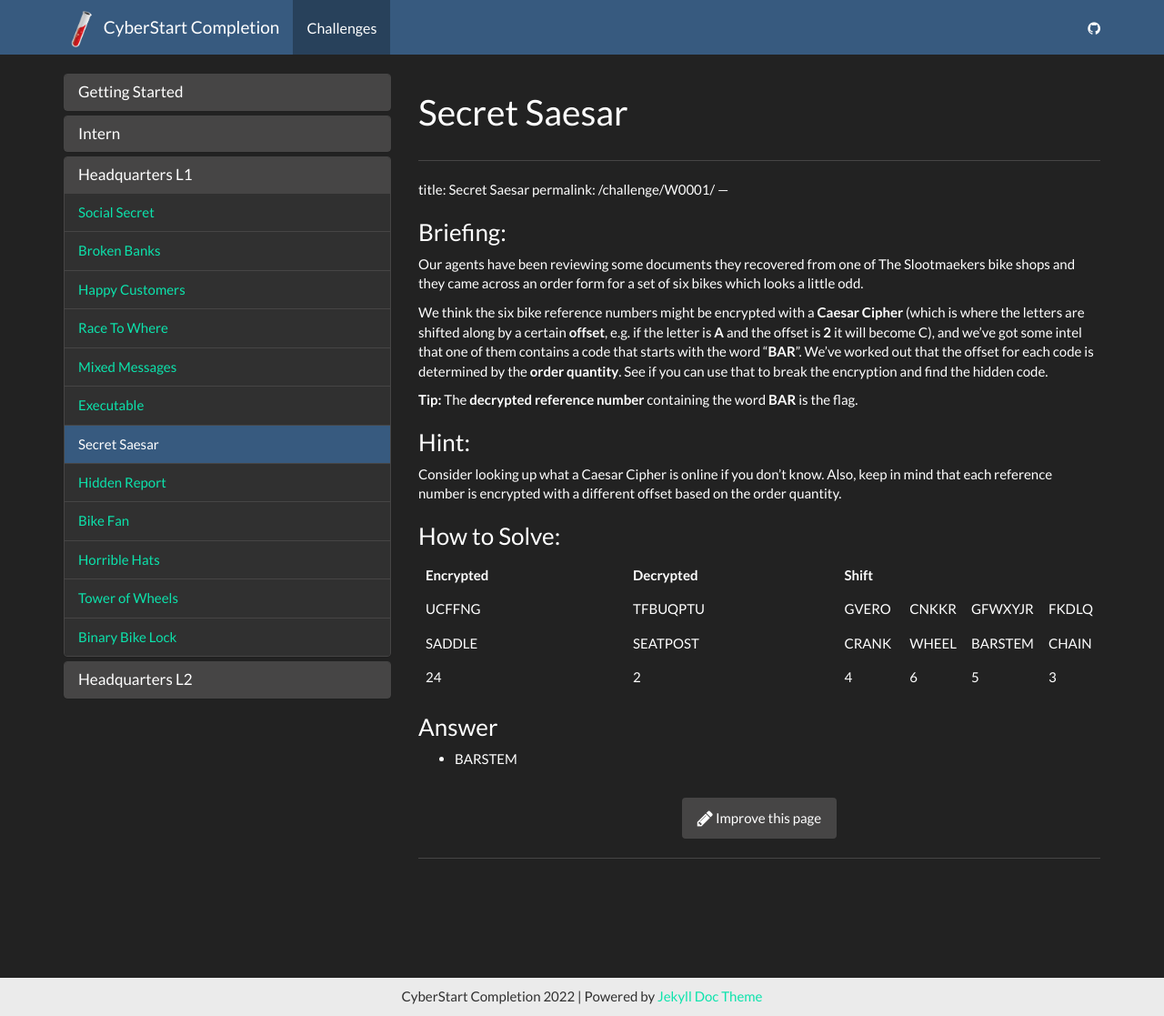
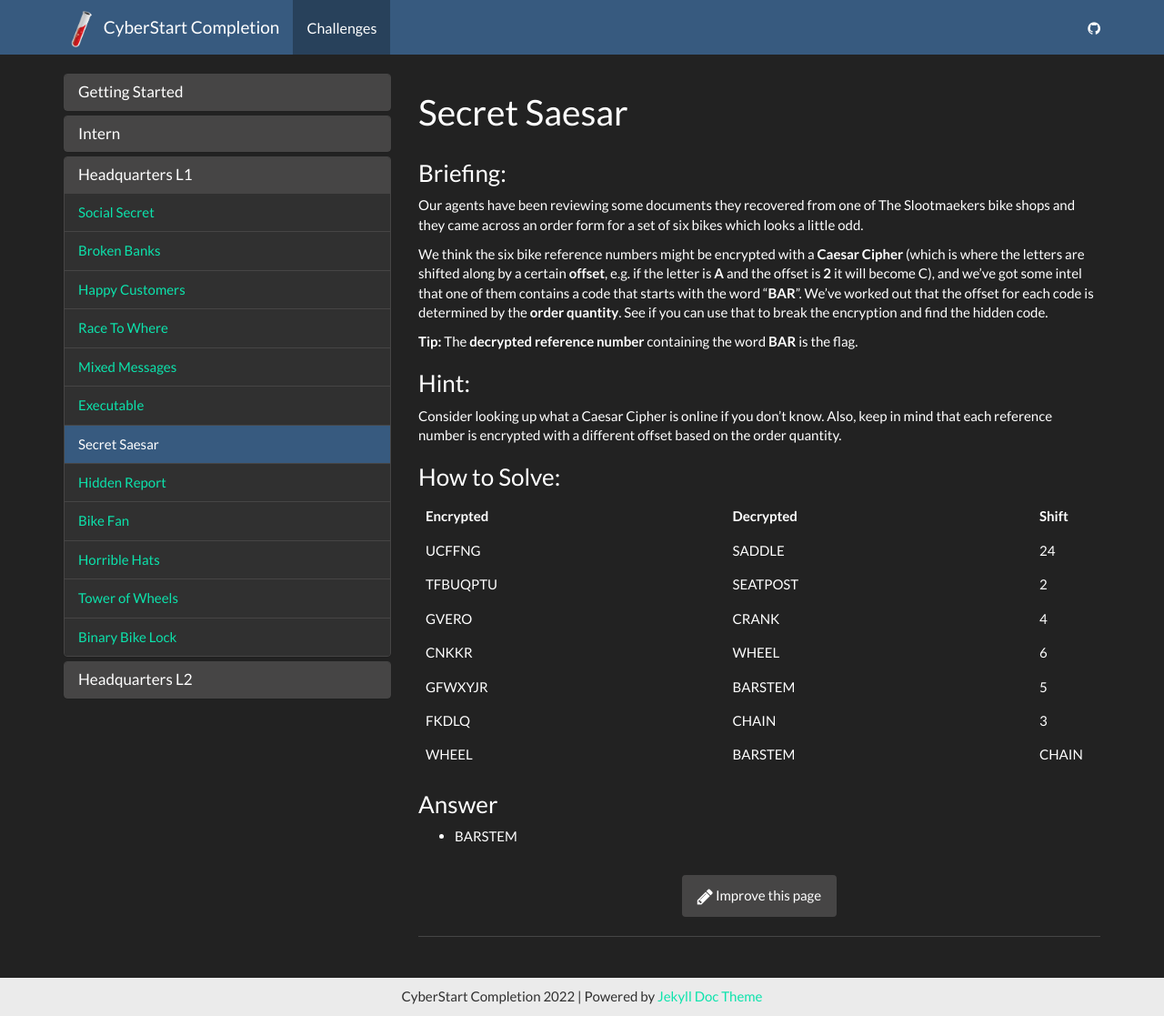
Before and after one commit to PrinceBunBun981/cyberstart.dev, a Jekyll site: the page built from _challenge/headquarters/W0001.md, in a window 1280 px wide and 1117 px high. Shown: the whole window at 91% size. Built offline with Jekyll 4.4.1, drawn with Linux system fonts in a browser that asks for light colours.

Commit message:
Fix table in W0001

```diff
--- a/_challenge/headquarters/W0001.md
+++ b/_challenge/headquarters/W0001.md
@@ -1,8 +1,3 @@
----
-title: Secret Saesar
-permalink: /challenge/W0001/
----
-
 ---
 title: Secret Saesar
 permalink: /challenge/W0001/
@@ -27,36 +22,47 @@ Consider looking up what a Caesar Cipher is online if you don't know. Also, keep
             <col width="10%" />
         </colgroup>
         <thead>
-          <tr class="header">
+            <tr class="header">
                 <th>Encrypted</th>
                 <th>Decrypted</th>
                 <th>Shift</th>
-          </tr>
+            </tr>
         </thead>
         <tbody>
             <tr>
                 <td markdown="span">UCFFNG</td>
-                <td markdown="span">TFBUQPTU</td>
-                <td markdown="span">GVERO</td>
-                <td markdown="span">CNKKR</td>
-                <td markdown="span">GFWXYJR</td>
-                <td markdown="span">FKDLQ</td>
+                <td markdown="span">SADDLE</td>
+                <td markdown="span">24</td>
             </tr>
             <tr>
-                <td markdown="span">SADDLE</td>
+                <td markdown="span">TFBUQPTU</td>
                 <td markdown="span">SEATPOST</td>
+                <td markdown="span">2</td>
+            </tr>
+            <tr>
+                <td markdown="span">GVERO</td>
                 <td markdown="span">CRANK</td>
+                <td markdown="span">4</td>
+            </tr>
+            <tr>
+                <td markdown="span">CNKKR</td>
+                <td markdown="span">WHEEL</td>
+                <td markdown="span">6</td>
+            </tr>
+            <tr>
+                <td markdown="span">GFWXYJR</td>
+                <td markdown="span">BARSTEM</td>
+                <td markdown="span">5</td>
+            </tr>
+            <tr>
+                <td markdown="span">FKDLQ</td>
+                <td markdown="span">CHAIN</td>
+                <td markdown="span">3</td>
+            </tr>
+            <tr>
                 <td markdown="span">WHEEL</td>
                 <td markdown="span">BARSTEM</td>
                 <td markdown="span">CHAIN</td>
-            </tr>
-            <tr>
-                <td markdown="span">24</td>
-                <td markdown="span">2</td>
-                <td markdown="span">4</td>
-                <td markdown="span">6</td>
-                <td markdown="span">5</td>
-                <td markdown="span">3</td>
             </tr>
         </tbody>
     </table>
```
